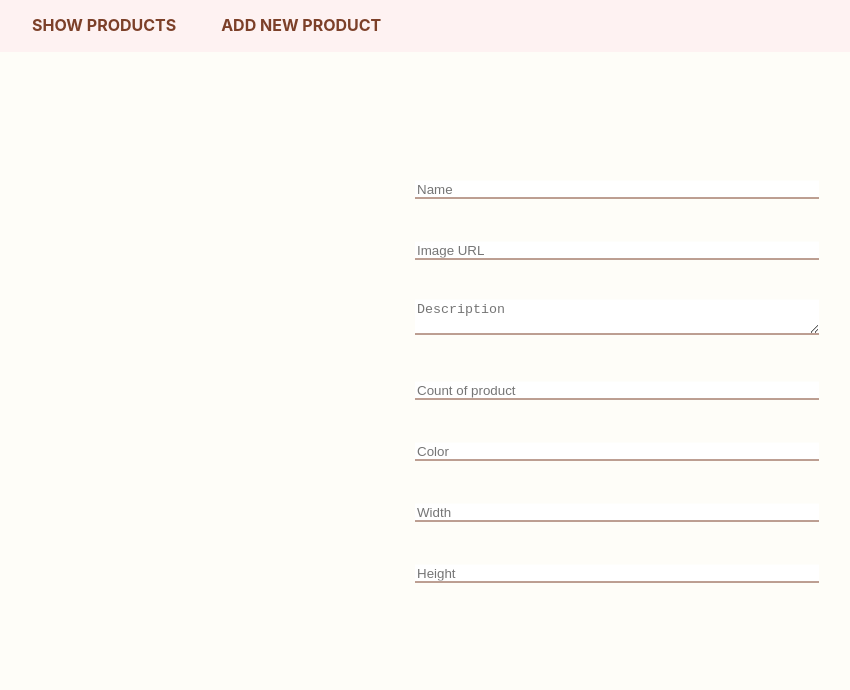
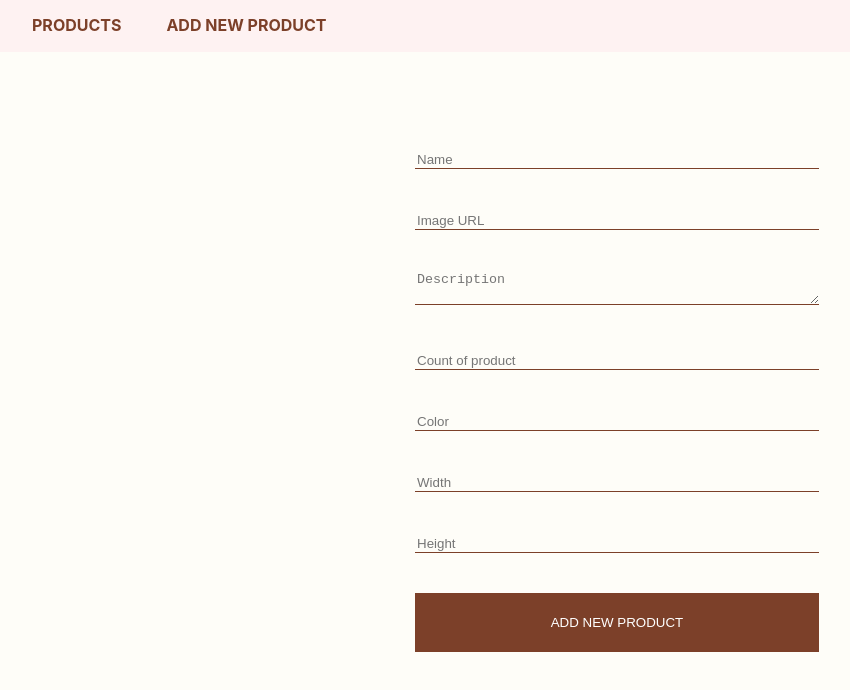
Before and after one commit to Ostapiuss/product-app, a React (Create React App) app: page /addProducts in a window 1280 px wide. Shown: the top 690 px of the page, without its empty margins (23-873 px from the left). Built offline with nearby package versions, Linux system fonts and the light colour scheme; no server answers; the database is empty.

Commit message:
use firebase data

```diff
--- a/package.json
+++ b/package.json
@@ -7,6 +7,7 @@
     "@testing-library/jest-dom": "^5.11.10",
     "@testing-library/react": "^11.2.6",
     "@testing-library/user-event": "^12.8.3",
+    "firebase": "^8.4.1",
     "gh-pages": "^3.1.0",
     "node-sass": "^4.14.0",
     "prop-types": "^15.7.2",
--- a/src/App.js
+++ b/src/App.js
@@ -1,21 +1,34 @@
 import React, { useEffect, useState } from 'react';
 import { Link, Route } from 'react-router-dom';
+import firebase from './firebase';
 import './App.scss';
-import { product } from './products';
+
 import { ProductList } from './components/ProductList';
 import './nav.scss';
 import { NewProduct } from './components/NewProduct';
 
-// import { NewProduct } from './components/NewProduct';
+export const App = () => {
+  const [products, setProducts] = useState([]);
 
-export const App = () => {
-  const [currentData, setData] = useState([]);
-  // const [isShowData, setShowData] = useState(false);
-  // const [isAddNewProdut, addNewProduct] = useState(false);
+  const ref = firebase.firestore().collection('products');
+
+  const getProducts = () => {
+    ref.onSnapshot((querySnapchot) => {
+      const items = [];
+
+      querySnapchot.forEach((doc) => {
+        items.push(doc.data());
+      });
+
+      setProducts(items);
+    });
+  };
 
   useEffect(() => {
-    setData(product);
+    getProducts();
   }, []);
+
+  console.log(products);
 
   return (
     <>
@@ -26,7 +39,7 @@ export const App = () => {
               to="/products"
               className="item__title"
             >
-              Show Products
+              Products
             </Link>
           </li>
 
@@ -44,7 +57,7 @@ export const App = () => {
       <div className="products">
 
         <Route path="/products">
-          <ProductList products={currentData} />
+          <ProductList products={products} />
         </Route>
 
         <Route path="/addProducts">
--- a/src/components/NewProduct/NewProduct.jsx
+++ b/src/components/NewProduct/NewProduct.jsx
@@ -1,68 +1,86 @@
 import React from 'react';
 import './NewProduct.scss';
+import './NewProductForm.scss';
 
-export const NewProduct = () => (
+export const NewProduct = () =>
+// const [newTitle, setNewTitle] = useState('');
+  // eslint-disable-next-line implicit-arrow-linebreak
+  (
     <div className="new-product">
       <form
-      className="new-product__form"
+        className="new-product__form form"
       >
         <label htmlFor="product-name">
           <input
-          className="new-product__item"
+            className="form__item"
+            name="title"
             id="product-name"
             type="text"
             placeholder="Name"
+            required
           />
         </label>
         <label htmlFor="product-img">
           <input
-          className="new-product__item"
+            className="form__item"
+            name=""
             id="product-img"
             type="text"
             placeholder="Image URL"
+            required
           />
         </label>
         <label htmlFor="product-description">
           <textarea
-          className="new-product__item"
+            className="form__item"
             id="product-description"
             type="text"
             placeholder="Description"
+            required
           />
         </label>
         <label htmlFor="product-count">
           <input
-          className="new-product__item"
+            className="form__item"
             id="product-count"
             type="text"
             placeholder="Count of product"
+            required
           />
         </label>
         <label htmlFor="product-color">
           <input
-          className="new-product__item"
+            className="form__item"
             id="product-color"
             type="text"
             placeholder="Color"
+            required
           />
         </label>
         <label htmlFor="product-width">
           <input
-          className="new-product__item"
+            className="form__item"
             id="product-width"
             type="text"
             placeholder="Width"
+            required
           />
         </label>
         <label htmlFor="product-height">
           <input
-          className="new-product__item"
+            className="form__item"
             id="product-height"
             type="text"
             placeholder="Height"
+            required
           />
         </label>
-
+        <button
+          className="form__submit"
+          type="submit"
+        >
+          ADD NEW PRODUCT
+        </button>
       </form>
     </div>
   );
--- a/src/components/NewProduct/NewProduct.scss
+++ b/src/components/NewProduct/NewProduct.scss
@@ -4,26 +4,4 @@
   top: 50%;
 
   transform: translate(-50%,-50%);
-
-  &__item{
-    width: 400px;
-    border: none;
-    outline: none;
-    margin-bottom: 40px;
-
-    border-bottom: 1px solid #7c4029;
-
-    transition: font-size 0.2s ease-in;
-
-    &:focus {
-      font-size: 20px;
-    }
-  }
-
-  &__form {
-    color: #7c4029;
-    display: flex;
-    flex-direction: column;
-
-  }
 }
--- /dev/null
+++ b/src/components/NewProduct/NewProductForm.scss
@@ -0,0 +1,47 @@
+.form {
+  color: #7c4029;
+  display: flex;
+  flex-direction: column;
+
+  &__item{
+    width: 400px;
+    border: none;
+    outline: none;
+    margin-bottom: 40px;
+
+    background: transparent;
+
+    border-bottom: 1px solid #7c4029;
+
+    transition: font-size 0.2s ease-in;
+
+    &:focus {
+      font-size: 20px;
+    }
+  }
+
+  &__submit {
+    border: 2px solid transparent;
+
+    background: #7c4029;
+    padding: 20px;
+
+    color: #fff;
+
+    text-transform: uppercase;
+
+    transition:
+      border 0.3s ease-in,
+      color 0.3s ease-in,
+      background 0.3s ease-in;
+
+    &:hover {
+      background: transparent;
+      border: 2px solid #7c4029;
+
+      color: #7c4029;
+
+      cursor: pointer;
+    }
+  }
+}
--- a/src/components/ProductList/ProductList.jsx
+++ b/src/components/ProductList/ProductList.jsx
@@ -45,7 +45,7 @@ export const ProductList = ({ products }) => (
         </p>
 
         <p>
-          {`Size: ${product.size.width} x ${product.size.height}`}
+          {`Size: ${product.width} x ${product.height}`}
         </p>
 
         <div className="product__container">
--- a/src/firebase.js
+++ b/src/firebase.js
@@ -1,16 +1,15 @@
-// eslint-disable-next-line import/no-extraneous-dependencies
 import firebase from 'firebase/app';
-// eslint-disable-next-line import/no-extraneous-dependencies
+
 import 'firebase/firestore';
 
 const firebaseConfig = {
-  apiKey: process.env.REACT_FIREBASE_API_KEY,
-  authDomain: process.env.REACT_FIREBASE_DOMAIN,
-  databaseURL: process.env.REACT_FIREBASE_DATABASE,
-  projectId: process.env.REACT_FIREBASE_PROJECT_ID,
-  storageBucket: process.env.REACT_FIREBASSE_STORAGE_BUCKET,
-  messagingSenderId: process.env.REACT_FIREBASE_SENDER_ID,
-  appId: process.env.REACT_FIREBASE_APP_ID,
+  apiKey: 'AIzaSyD5WQwH2zEo3LOhc6knDkXg1E9KcigqIpw',
+  authDomain: 'product-app-f9343.firebaseapp.com',
+  databaseURL: 'https://product-app-f9343-default-rtdb.firebaseio.com',
+  projectId: 'product-app-f9343',
+  storageBucket: 'product-app-f9343.appspot.com',
+  messagingSenderId: '1086267291185',
+  appId: '1:1086267291185:web:b4581b738e5e349d66c710',
 };
 
 firebase.initializeApp(firebaseConfig);
--- a/src/products.js
+++ b/src/products.js
@@ -2,36 +2,9 @@
 export const product = [
   {
     id: 1,
+    name: 'Iphone 12',
     imageUrl: 'http://pngimg.com/uploads/iphone_12/iphone_12_PNG27.png',
-    name: 'Iphone 12',
-    count: 4,
-    color: 'black',
-    size: {
-      width: 200,
-      height: 200,
-    },
     description: 'Lorem ipsum dolor sit amet consectetur, adipisicing elit. Aliquam fugiat distinctio corrupti facilis fuga quisquam. Deserunt minus, perferendis quos',
-    weight: '200g',
-    // comments: [Comment, Comment],
-  },
-  {
-    id: 2,
-    imageUrl: 'http://pngimg.com/uploads/iphone_12/iphone_12_PNG27.png',
-    name: 'Iphone 12',
-    count: 4,
-    color: 'black',
-    size: {
-      width: 200,
-      height: 200,
-    },
-    description: 'Lorem ipsum dolor sit amet consectetur, adipisicing elit. Aliquam fugiat distinctio corrupti facilis fuga quisquam. Deserunt minus, perferendis quos',
-    weight: '200g',
-    // comments: [Comment, Comment]
-  },
-  {
-    id: 2,
-    imageUrl: 'http://pngimg.com/uploads/iphone_12/iphone_12_PNG27.png',
-    name: 'Iphone 12',
     count: 4,
     color: 'black',
     size: {
@@ -39,7 +12,35 @@ export const product = [
       height: 200,
     },
     weight: '200g',
+    // comments: [Comment, Comment],
+  },
+  {
+    id: 2,
+    name: 'Iphone 12',
+    imageUrl: 'http://pngimg.com/uploads/iphone_12/iphone_12_PNG27.png',
     description: 'Lorem ipsum dolor sit amet consectetur, adipisicing elit. Aliquam fugiat distinctio corrupti facilis fuga quisquam. Deserunt minus, perferendis quos',
-    // comments: [Comment, Comment]
+    count: 4,
+    color: 'black',
+    size: {
+      width: 200,
+      height: 200,
+    },
+    weight: '200g',
+    // comments: [Comment, Comment],
   },
+  {
+    id: 3,
+    name: 'Iphone 12',
+    imageUrl: 'http://pngimg.com/uploads/iphone_12/iphone_12_PNG27.png',
+    description: 'Lorem ipsum dolor sit amet consectetur, adipisicing elit. Aliquam fugiat distinctio corrupti facilis fuga quisquam. Deserunt minus, perferendis quos',
+    count: 4,
+    color: 'black',
+    size: {
+      width: 200,
+      height: 200,
+    },
+    weight: '200g',
+    // comments: [Comment, Comment],
+  },
+
 ];
```
Also changed, not shown: 1 other file (tests, documents, lock files or other folders). Lines whose indentation alone changed are shown as unchanged.
